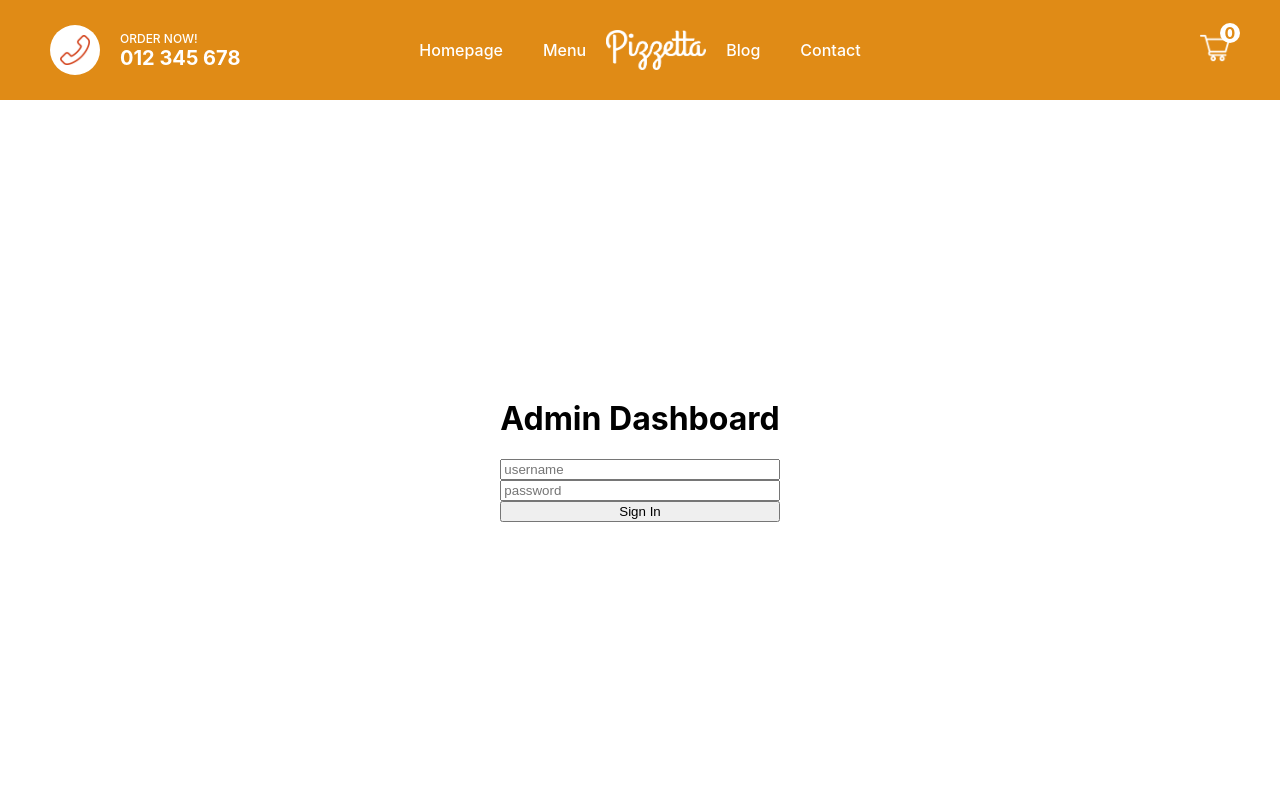
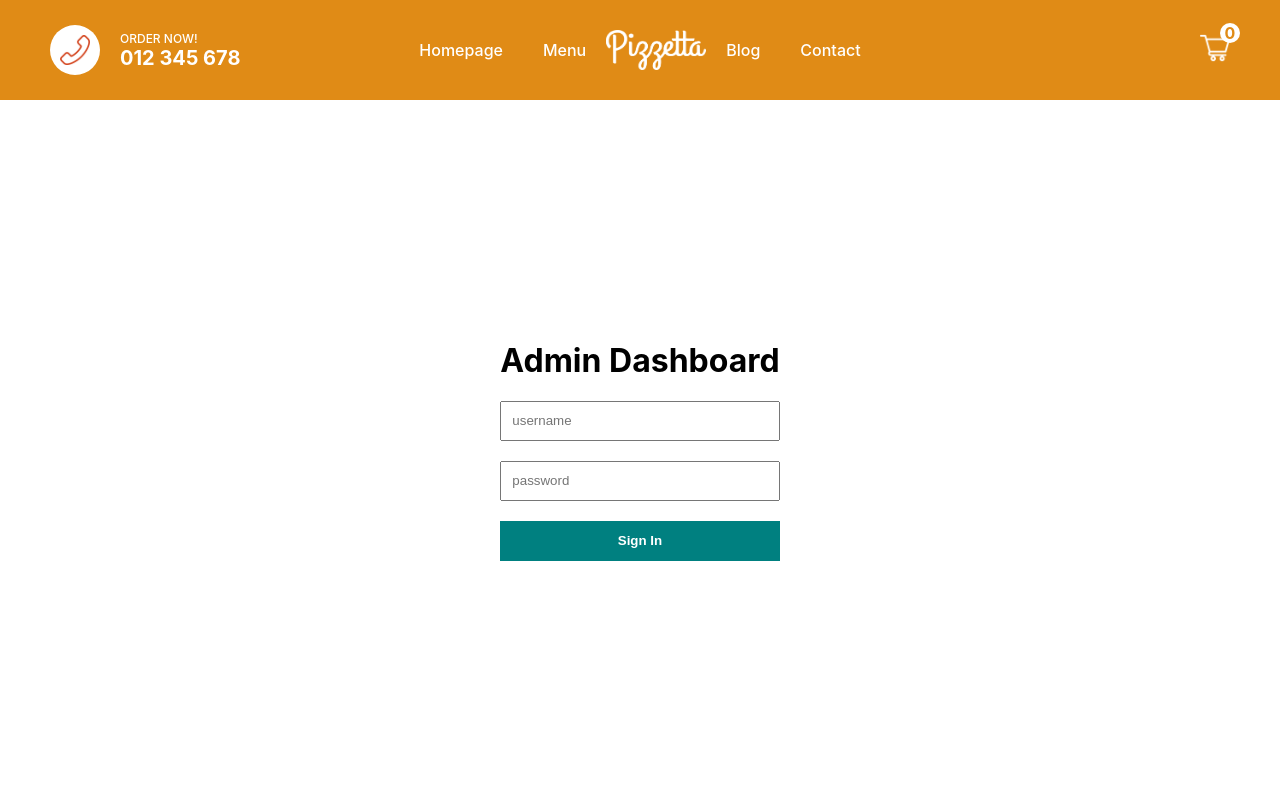
Before and after one commit to Alan-N-Pereira/Pizzetta, a Next.js app: page /admin/login in a window 1280 px wide. Shown: the top 798 px of the page. Built offline with nearby package versions, Linux system fonts and the light colour scheme.

Commit message:
Update admin login css module

```diff
--- a/styles/Login.module.css
+++ b/styles/Login.module.css
@@ -9,3 +9,19 @@
     display: flex;
     flex-direction: column;
 }
+
+.input{
+    height: 40px;
+    margin-bottom: 20px;
+    padding: 0px 10px;
+}
+
+.button{
+    height: 40px;
+    margin-bottom: 20px;
+    border: none;
+    background-color: teal;
+    color: white;
+    font-weight: 600;
+    cursor:pointer
+}
```
